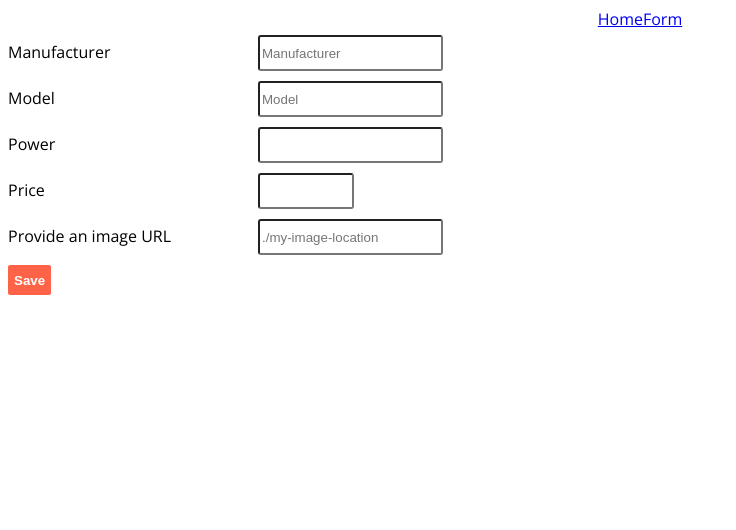
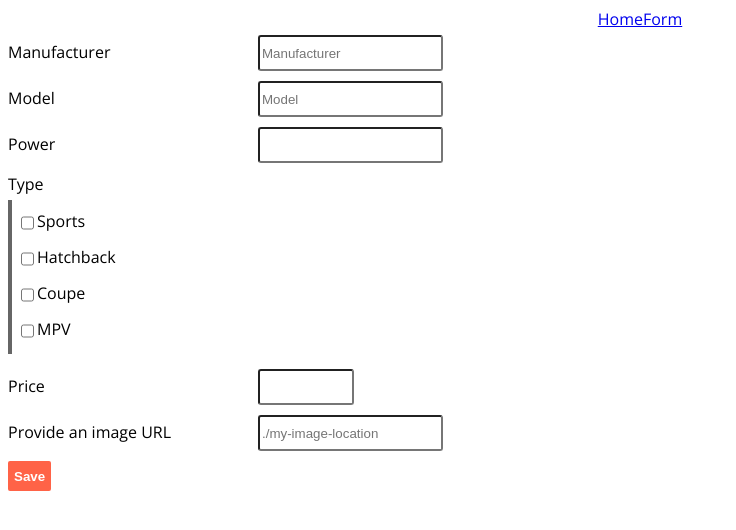
Before and after one commit to matthewskillington/car-sales, an Angular app: page /form in a window 1280 px wide. Shown: the top 530 px of the page, without its empty margins (0-736 px from the left). Built offline with nearby package versions, Linux system fonts and the light colour scheme.

Commit message:
added group form validation

```diff
--- a/src/app/components/form/form.component.css
+++ b/src/app/components/form/form.component.css
@@ -15,6 +15,11 @@
     border-radius: 3px;
 }
 
+.form-field .help-block span{
+    color: red;
+    padding-left: 5px;
+}
+
 .form-field .btn-primary {
     background: tomato;
     border: 0;
@@ -24,3 +29,17 @@
     font-weight: 700;
     cursor: pointer;
 }
+
+.form-field .checkbox-collection {
+    margin-top:5px;
+    margin-bottom: 5px;
+    padding-top: 5px;
+    padding-bottom: 5px;
+    padding-left: 5px;
+    border-left: 4px solid #666;
+    display: block;
+}
+
+.form-field .form-checkbox {
+    vertical-align: middle;
+}
--- a/src/app/components/form/form.component.html
+++ b/src/app/components/form/form.component.html
@@ -38,6 +38,20 @@
             </span>
     </div>
 
+
+    <div class="form-field">
+            <label>Type</label> <br/>
+            <div class="checkbox-collection" formGroupName="typeGroup">
+                <input class="form-control form-checkbox" type="checkbox" name="sports" value="sports" formControlName="sports">Sports <br>
+                <input class="form-control form-checkbox" type="checkbox" name="hatchback" value="hatchback" formControlName="hatchback">Hatchback <br>
+                <input class="form-control form-checkbox" type="checkbox" name="coupe" value="coupe" formControlName="coupe">Coupe <br>
+                <input class="form-control form-checkbox" type="checkbox" name="mpv" value="mpv" formControlName="mpv">MPV <br>
+            </div>
+            <span class="help-block"  *ngIf="(carForm.get('typeGroup').touched || carForm.get('typeGroup').dirty) && carForm.get('typeGroup').errors">
+                    <span *ngIf="carForm.get('typeGroup').errors.moreThanOne">You can only select one type</span>
+            </span>
+    </div>
+
     <div class="form-field">
             <label>Price</label>
             <input class="form-control"
--- a/src/app/components/form/form.component.ts
+++ b/src/app/components/form/form.component.ts
@@ -8,6 +8,18 @@ function powerRange(min: number, max: number): ValidatorFn {
             return {'range': true};
         }
         return null;
+    };
+}
+
+function checkBoxValidation(): ValidatorFn {
+    return (c: AbstractControl): {[key: string]: boolean } | null => {
+        var array = Object.values(c.value)
+        var numberChecked = array.filter(item => item === true).length;
+        if (numberChecked > 1) {
+            return {'moreThanOne': true};
+        }
+        return null;
+
     };
 }
 
@@ -30,6 +42,12 @@ export class AddFormComponent implements OnInit {
             manufacturer: ['', Validators.required, ],
             model: ['', Validators.required],
             power: ['', [Validators.required, powerRange(10, 1000)]],
+            typeGroup: this.fb.group({
+                sports: false,
+                hatchback: false,
+                coupe: false,
+                mpv: false
+            },{validator: checkBoxValidation()}),
             price: ['', Validators.required],
             image: ['']
         });
```
